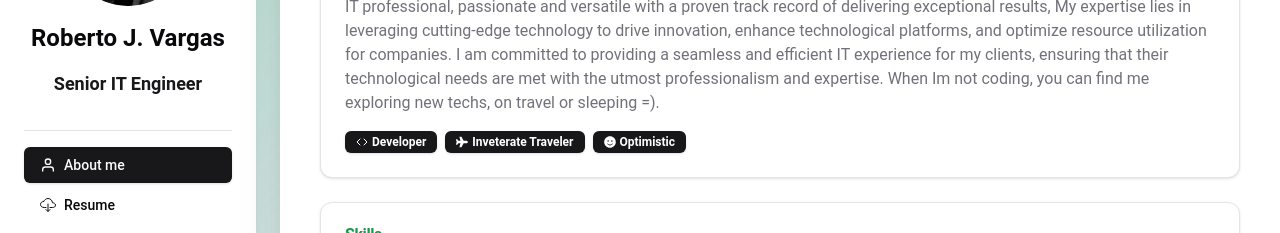
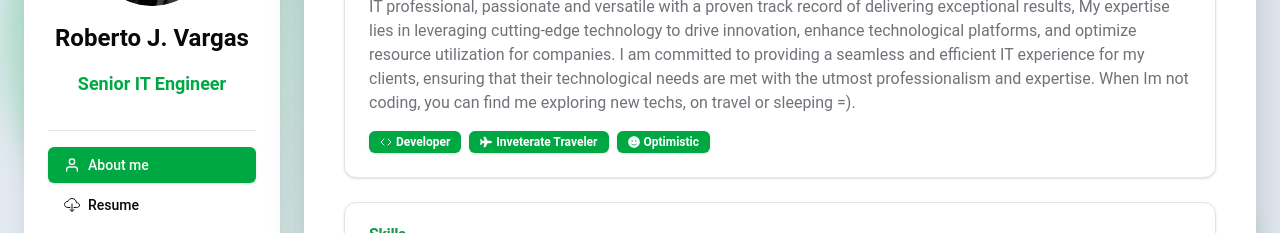
Before and after one commit to RVSolutionsplus507/rvargas-portfolio-v2, a React (Vite) app: page /aboutme in a window 1280 px wide. Shown: the part 206-439 px from the top of the page. Built offline with nearby package versions, Linux system fonts and the light colour scheme.

Commit message:
bugfix: Fixing Time Line alignment

```diff
--- a/src/App.jsx
+++ b/src/App.jsx
@@ -4,16 +4,16 @@ import { Meteors } from "@/components/meteors";
 
 function App() {
   return (
-    <div className="relative h-screen w-screen overflow-y-auto md:overflow-hidden bg-slate-200 dark:bg-zinc-950">
+    <div className="relative h-screen w-screen overflow-y-auto overflow-x-hidden md:overflow-hidden bg-slate-200 dark:bg-zinc-950">
       <div className="absolute left-0 top-0 h-[500px] w-[500px] bg-gradient-to-br from-green-500/30 to-transparent rounded-full blur-md z-0 pointer-events-none"></div>
       <div className="absolute right-0 bottom-0 h-[500px] w-[500px] bg-gradient-to-tl from-green-500/30 to-transparent rounded-full blur-md z-0 pointer-events-none"></div>
-      <div className="container mx-auto relative flex items-center justify-center h-auto md:h-full py-6">
+      <div className="container mx-auto relative flex items-center justify-center h-auto md:h-full py-6 px-4 md:px-6">
         <div className="max-w-7xl w-full flex flex-col md:flex-row gap-6 md:h-full">
           <div className="w-full md:w-64 bg-white dark:bg-zinc-800 p-6 rounded-3xl md:rounded-l-3xl md:rounded-r-none shadow-xl md:h-full border-blur">
             <Sidebar />
           </div>
           <div className="flex-1 bg-white w-full dark:bg-zinc-800 rounded-3xl md:rounded-r-3xl md:rounded-l-none shadow-2xl flex flex-col md:h-full border-blur relative">
-            <div className="flex-1 overflow-x-hidden md:overflow-y-auto p-4 z-10 relative scrollbar-green">
+            <div className="flex-1 overflow-x-hidden md:overflow-y-auto p-4 z-10 relative scrollbar-green max-w-full">
               <div className="w-full mx-auto">
                 <Outlet />
               </div>
--- a/src/index.css
+++ b/src/index.css
@@ -12,20 +12,20 @@
     --card-foreground: 240 10% 3.9%;
     --popover: 0 0% 100%;
     --popover-foreground: 240 10% 3.9%;
-    --primary: 240 5.9% 10%;
+    --primary: 144 100% 33%; /* Verde #16A34A igual que en modo oscuro */
     --primary-foreground: 0 0% 98%;
     --secondary: 240 4.8% 95.9%;
     --secondary-foreground: 240 5.9% 10%;
     --muted: 240 4.8% 95.9%;
     --muted-foreground: 240 3.8% 46.1%;
-    --accent: 240 4.8% 95.9%;
-    --accent-foreground: 240 5.9% 10%;
+    --accent: 144 100% 33%; /* Verde #16A34A para acentos */
+    --accent-foreground: 0 0% 98%;
     --destructive: 0 84.2% 60.2%;
     --destructive-foreground: 0 0% 98%;
     --border: 240 5.9% 90%;
     --input: 240 5.9% 90%;
-    --ring: 240 10% 3.9%;
-    --chart-1: 12 76% 61%;
+    --ring: 144 100% 33%; /* Verde #16A34A para ring */
+    --chart-1: 144 100% 33%; /* Verde #16A34A */
     --chart-2: 173 58% 39%;
     --chart-3: 197 37% 24%;
     --chart-4: 43 74% 66%;
--- a/src/pages/aboutme.jsx
+++ b/src/pages/aboutme.jsx
@@ -132,21 +132,37 @@ function AboutMe() {
             </CardHeader>
             <CardContent>
             <div className="space-y-4">
-                {timeline.map((item, index) => (
-                  <div key={index} className="flex items-center space-x-4">
-                    <div className="flex-shrink-0">
+                {timeline.map((item, index) => {
+                  // Asignar posiciones específicas para cada año
+                  let position;
+                  switch(item.year) {
+                    case 2013: position = 0; break;
+                    case 2015: position = 33; break;
+                    case 2023: position = 66; break;
+                    case 2024: position = 100; break;
+                    default: position = Math.round((index / (timeline.length - 1)) * 100);
+                  }
+
+                  return (
+                    <div key={index} className="flex items-start space-x-2 mb-6">
+                      <div className="flex-shrink-0 w-[60px]">
                         <Badge variant="outline" className="w-16 justify-center">
                           {item.year}
                         </Badge>
                       </div>
-                    <div className="flex-grow">
-                      <div className="h-0.5 bg-muted-foreground/20 relative">
-                        <div className="absolute left-0 -top-1.5 w-3 h-3 rounded-full bg-primary" />
+                      <div className="flex-grow h-6 relative">
+                        {/* Línea completa */}
+                        <div className="absolute top-3 left-2 right-0 h-0.5 bg-muted-foreground/20"></div>
+                        {/* Punto verde */}
+                        <div
+                          className="absolute top-1.5 w-3 h-3 rounded-full bg-primary"
+                          style={{ left: `${position}%` }}
+                        />
                       </div>
+                      <div className="flex-shrink-0 w-1/2 text-left pl-5">{item.event}</div>
                     </div>
-                    <div className="flex-grow">{item.event}</div>
-                  </div>
-                ))}
+                  );
+                })}
               </div>
             </CardContent>
           </Card>
```
Lines whose indentation alone changed are shown as unchanged.
